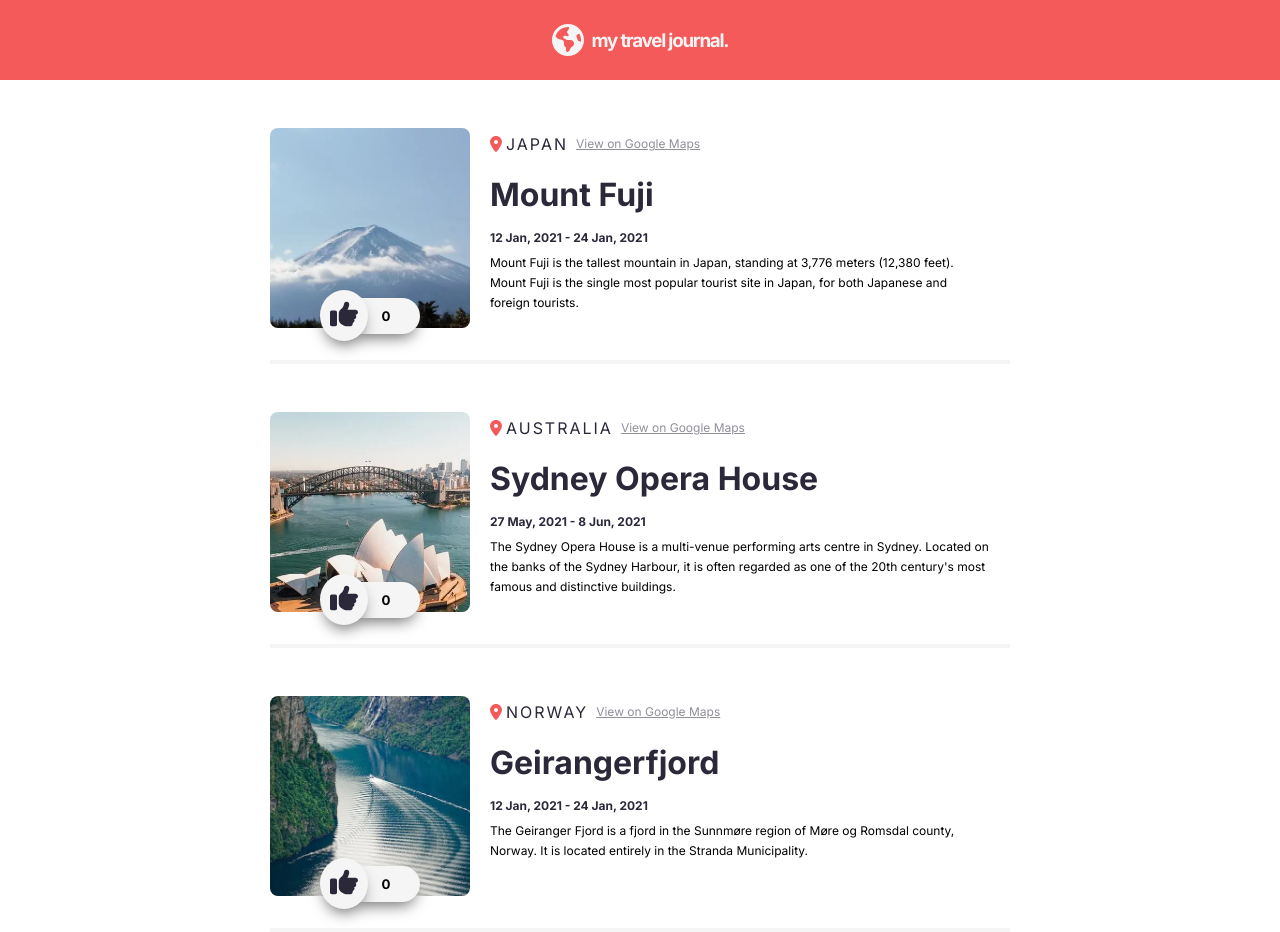
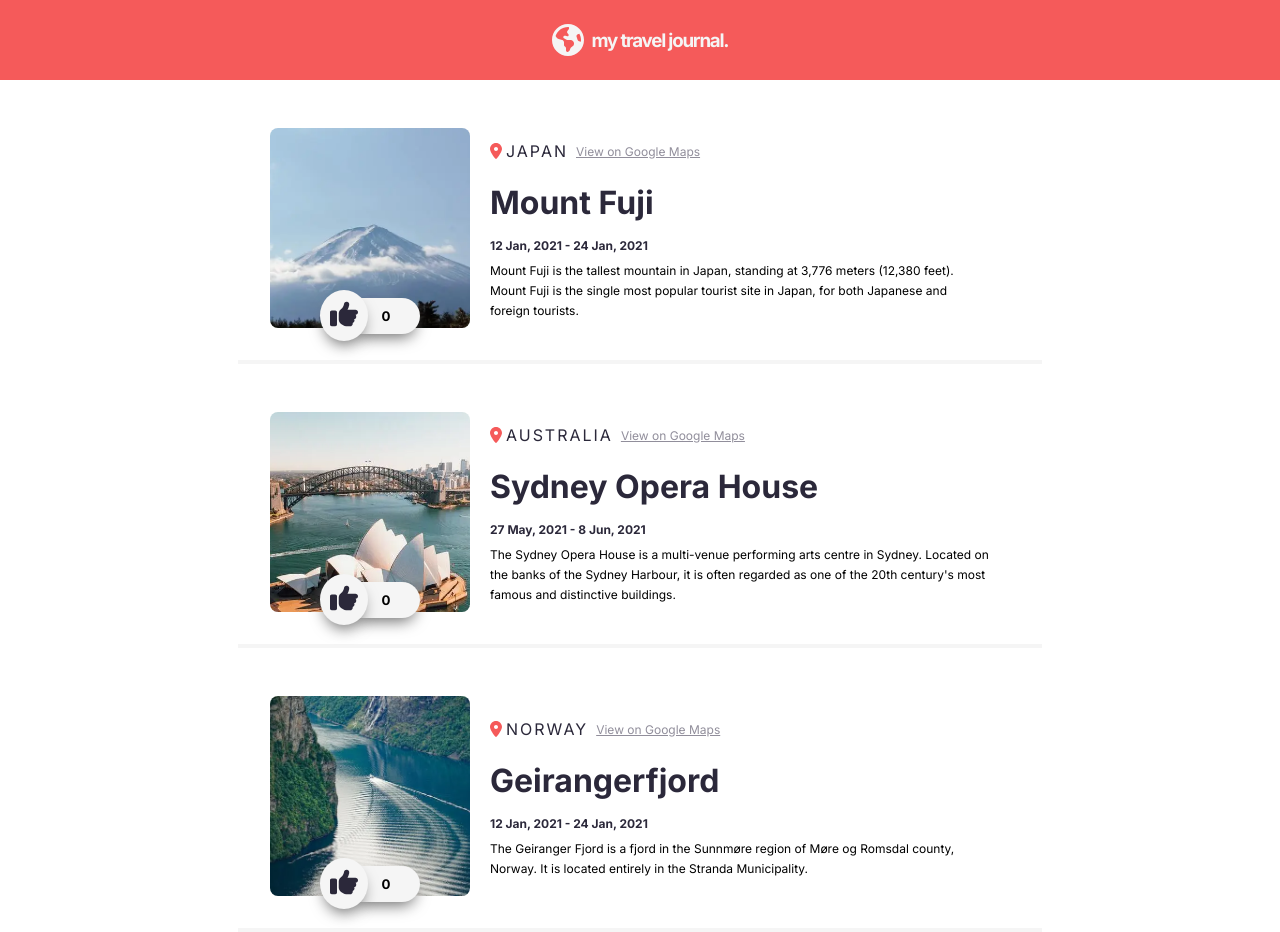
Before and after one commit to sonictrain/react-journal, a React (Vite) app: page / in a window 1280 px wide. Built offline with nearby package versions, Linux system fonts and the light colour scheme.

Commit message:
improving margin & padding for desktop view

```diff
--- a/src/index.css
+++ b/src/index.css
@@ -37,7 +37,7 @@ article {
 
 .divider {
   display: flex;
-  padding: 3rem 0rem 2rem 0rem;
+  padding: 3rem 2rem 2rem 2rem;
   border-bottom: 4px solid #F5F5F5;
   position: relative;
 }
@@ -101,6 +101,7 @@ button:hover {
 .article-container {
   display: flex;
   flex-direction: column;
+  justify-content: center;
   padding: 0 1.25rem;
   width: 70%;
   max-width: 500px;
@@ -154,7 +155,7 @@ button:hover {
 .description {
   font-size: 0.75rem;
   line-height: 1.25rem;
-  margin: 0.5rem 0;
+  margin: 0.5rem 0 0 0;
 }
 
 /* @media (max-width: 600px) {
```
